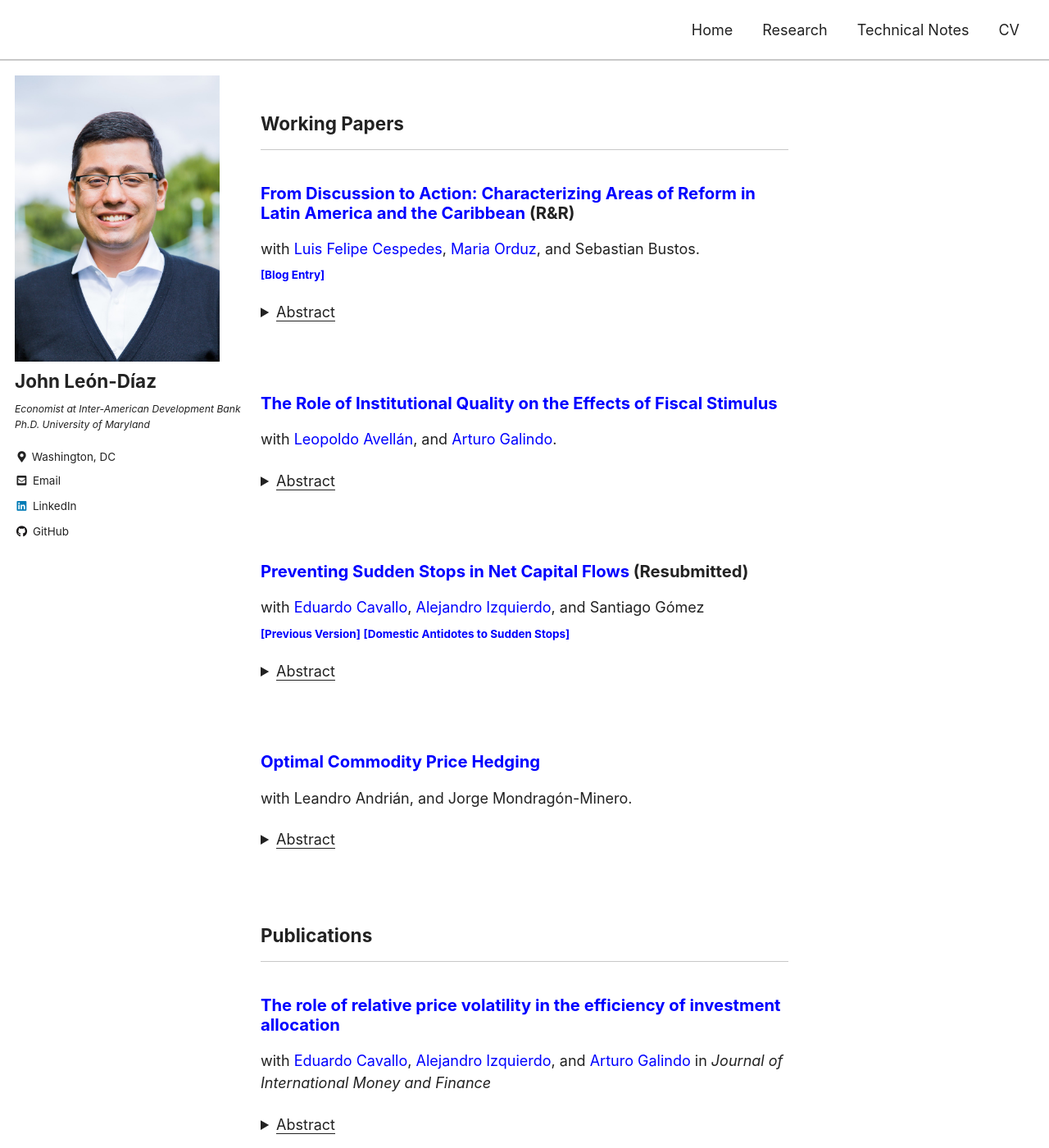
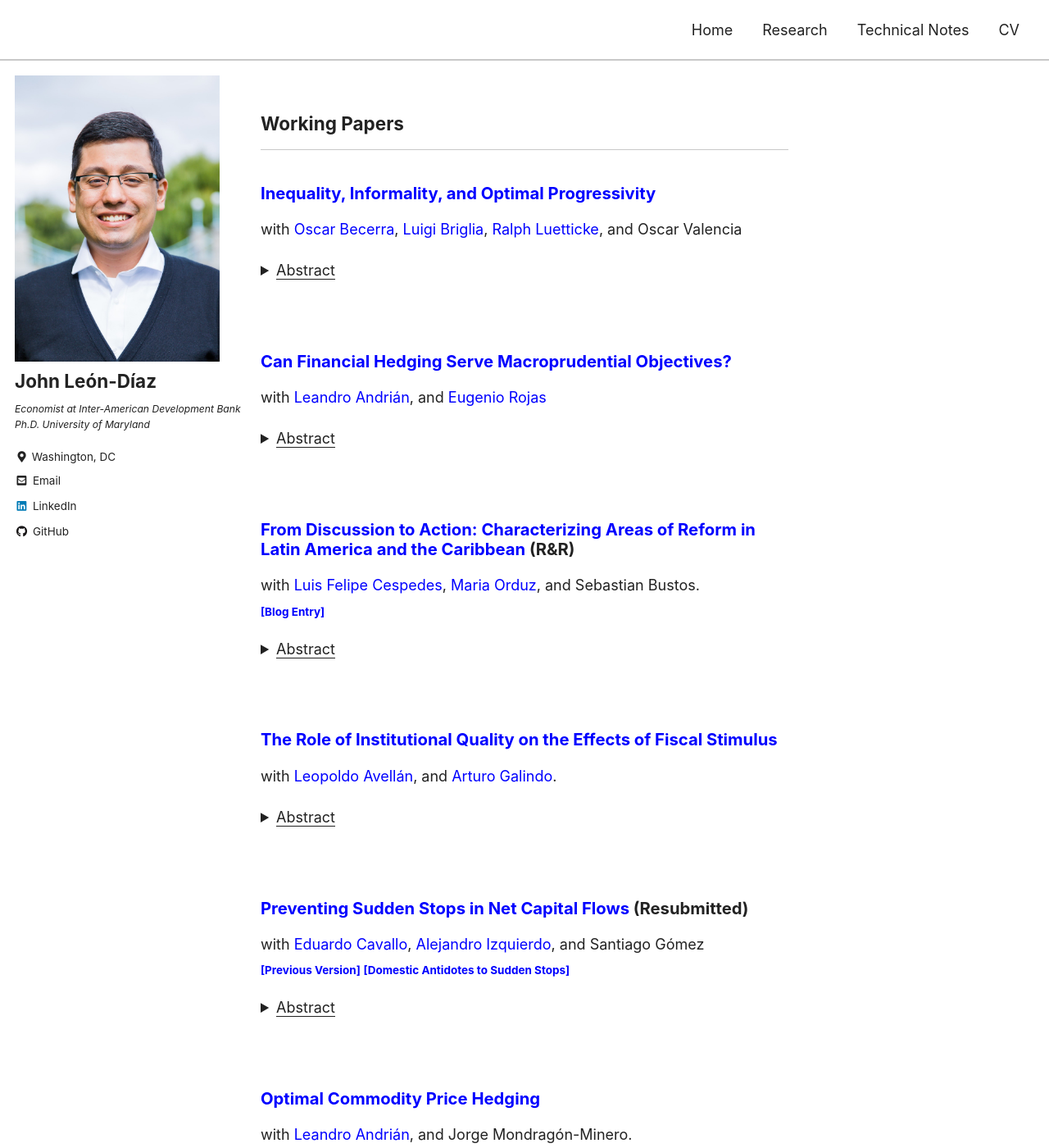
Before and after one commit to jleondia/jleondia.github.io, a Jekyll site: the page built from _pages/research.md, in a window 1280 px wide and 1400 px high. Shown: the whole window at 82% size. Built offline with Jekyll 4.4.1, drawn with Linux system fonts in a browser that asks for light colours; cached includes are drawn as plain includes.

Commit message:
Update research.md

```diff
--- a/_pages/research.md
+++ b/_pages/research.md
@@ -8,6 +8,21 @@ comments: false
 
 ## Working Papers  <!-- New line here... -->
 ***
+### [Inequality, Informality, and Optimal Progressivity](https://cepr.org/publications/dp21229)
+with [Oscar Becerra](https://sites.google.com/site/orbecerra/), [Luigi Briglia](https://www.luigibriglia.com/), [Ralph Luetticke](https://www.ralphluetticke.com/), and Oscar Valencia <br>
+<details>
+<summary><u>Abstract</u></summary><p>
+  How should governments design progressive labor-income taxes when workers can shift labor supply into untaxed informal work? Using household surveys for Brazil, Colombia, Mexico, and Peru, we document steep gradients in informality, employment, and unemployment across the income distribution. We analyze non-linear tax schedules in a heterogeneous-agent model with search frictions, savings, and an endogenous formal--informal labor-supply margin. Progressivity operates through an inclusion margin at the bottom-negative income taxes increase formal attachment-and an evasion margin at the top, where higher marginal tax rates shift labor supply into the untaxed sector. These opposing forces imply that both welfare and formality are hump-shaped in progressivity; in a calibration to Mexico, the welfare-maximizing degree of progressivity is about five times the current level.
+</p>
+</details> <br>
+
+### [Can Financial Hedging Serve Macroprudential Objectives?](https://publications.iadb.org/en/can-financial-hedging-serve-macroprudential-objectives)
+with [Leandro Andrián](https://scholar.google.com/citations?user=cv_j97MAAAAJ&hl=en), and [Eugenio Rojas](https://sites.google.com/site/erojasba1/) <br>
+<details>
+<summary><u>Abstract</u></summary><p>
+  We examine hedging as a macroprudential tool in a Sudden Stops model of an economy exposed to commodity price fluctuations. We find that hedging commodity revenues yields significant welfare gains by stabilizing public expenditure, which heavily depends on these revenues. However, this added stability weakens precautionary motives and exacerbates the pecuniary externality that drives overborrowing in such models. As a result, hedging and traditional macroprudential policy act as complements rather than substitutes, with more ag- gressive hedging inducing a stronger macroprudential response. Our findings suggest that while hedging enhances stability and improves welfare, it does not eliminate the need for macroprudential regulation.
+</p>
+</details> <br>
 
 ### [From Discussion to Action: Characterizing Areas of Reform in Latin America and the Caribbean](https://publications.iadb.org/en/discussion-action-characterizing-areas-reform-latin-america-and-caribbean) (R&R)
 with [Luis Felipe Cespedes](https://fen.uchile.cl/en/academicos-investigacion/directorio-de-academicos/detalle/luis-cespedes), [Maria Orduz](https://www.mariaorduz.com/), and Sebastian Bustos. <br>
@@ -39,7 +54,7 @@ with [Eduardo Cavallo](https://www.eduardocavallo.com/), [Alejandro Izquierdo](h
 </details> <br>
 
 ### [Optimal Commodity Price Hedging](https://publications.iadb.org/en/optimal-commodity-price-hedging)
-with Leandro Andrián, and Jorge Mondragón-Minero.
+with [Leandro Andrián](https://scholar.google.com/citations?user=cv_j97MAAAAJ&hl=en), and Jorge Mondragón-Minero.
 
 <details>
     <summary><u>Abstract</u></summary><p>
```
